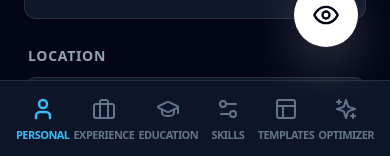
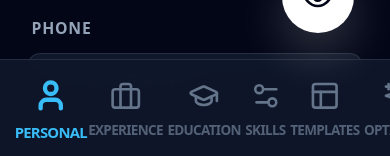
Before and after one commit to ashhabakhtar/CV_GENERATOR, a React (Vite) app: page / in a window 390 px wide. Shown: the part 685-841 px from the top of the page. Built offline with nearby package versions, Linux system fonts and the light colour scheme; the HTML template or start-up script is replaced by a standard one.

Commit message:
Aggressive mobile scaling: root font bump, preview zoom, and chunky navigation.

```diff
--- a/src/App.tsx
+++ b/src/App.tsx
@@ -156,8 +156,8 @@ const App: React.FC = () => {
             </span>
           </div>
 
-          <div className="flex justify-center pb-24 lg:pb-0">
-            <div className="origin-top scale-[0.45] sm:scale-[0.55] md:scale-[0.65] lg:scale-[0.5] xl:scale-[0.65] 2xl:scale-[0.8] transition-transform duration-500 shadow-[0_40px_100px_rgba(0,0,0,0.6)]">
+          <div className="flex justify-center pb-32 lg:pb-0">
+            <div className="origin-top scale-[0.65] sm:scale-[0.75] md:scale-[0.8] lg:scale-[0.5] xl:scale-[0.65] 2xl:scale-[0.8] transition-transform duration-500 shadow-[0_40px_100px_rgba(0,0,0,0.6)]">
               {renderPreview()}
             </div>
           </div>
--- a/src/components/Sidebar.tsx
+++ b/src/components/Sidebar.tsx
@@ -171,12 +171,17 @@ export const Sidebar: React.FC<SidebarProps> = ({
                 key={item.id}
                 onClick={() => setActiveTab(item.id)}
                 className={cn(
-                  "flex flex-col items-center gap-1.5 flex-1 py-1 transition-all",
-                  isActive ? "text-primary-400" : "text-slate-500"
+                  "flex flex-col items-center gap-2 flex-1 py-1.5 transition-all outline-none",
+                  isActive ? "text-primary-400 scale-110" : "text-slate-500 hover:text-slate-300"
                 )}
               >
-                <Icon className={cn("w-6 h-6", isActive ? "stroke-[2.5px]" : "stroke-[2px]")} />
-                <span className="text-[11px] font-black uppercase tracking-tighter">{item.label}</span>
+                <Icon className={cn("w-7 h-7", isActive ? "stroke-[3px]" : "stroke-[2px]")} />
+                <span className={cn(
+                  "text-xs font-black uppercase tracking-tighter transition-all",
+                  isActive ? "opacity-100" : "opacity-80"
+                )}>
+                  {item.label}
+                </span>
               </button>
             );
           })}
--- a/src/index.css
+++ b/src/index.css
@@ -9,6 +9,17 @@
   --glass-blur: blur(12px);
 }
 
+html {
+  /* Aggressive Mobile Zoom - Default 16px -> 18px on phones */
+  font-size: 16px;
+}
+
+@media (max-width: 768px) {
+  html {
+    font-size: 18px;
+  }
+}
+
 body {
   @apply bg-slate-950 text-slate-200 antialiased selection:bg-primary-500/30 selection:text-primary-200;
   background-image:
@@ -16,7 +27,8 @@ body {
     radial-gradient(at 100% 0%, hsla(230, 100%, 15%, 0.15) 0, transparent 50%),
     radial-gradient(at 100% 100%, hsla(250, 100%, 15%, 0.15) 0, transparent 50%),
     radial-gradient(at 0% 100%, hsla(270, 100%, 15%, 0.15) 0, transparent 50%);
-  min-height: 100-vh;
+  min-height: 100vh;
+  line-height: 1.6;
 }
 
 .glass {
```
